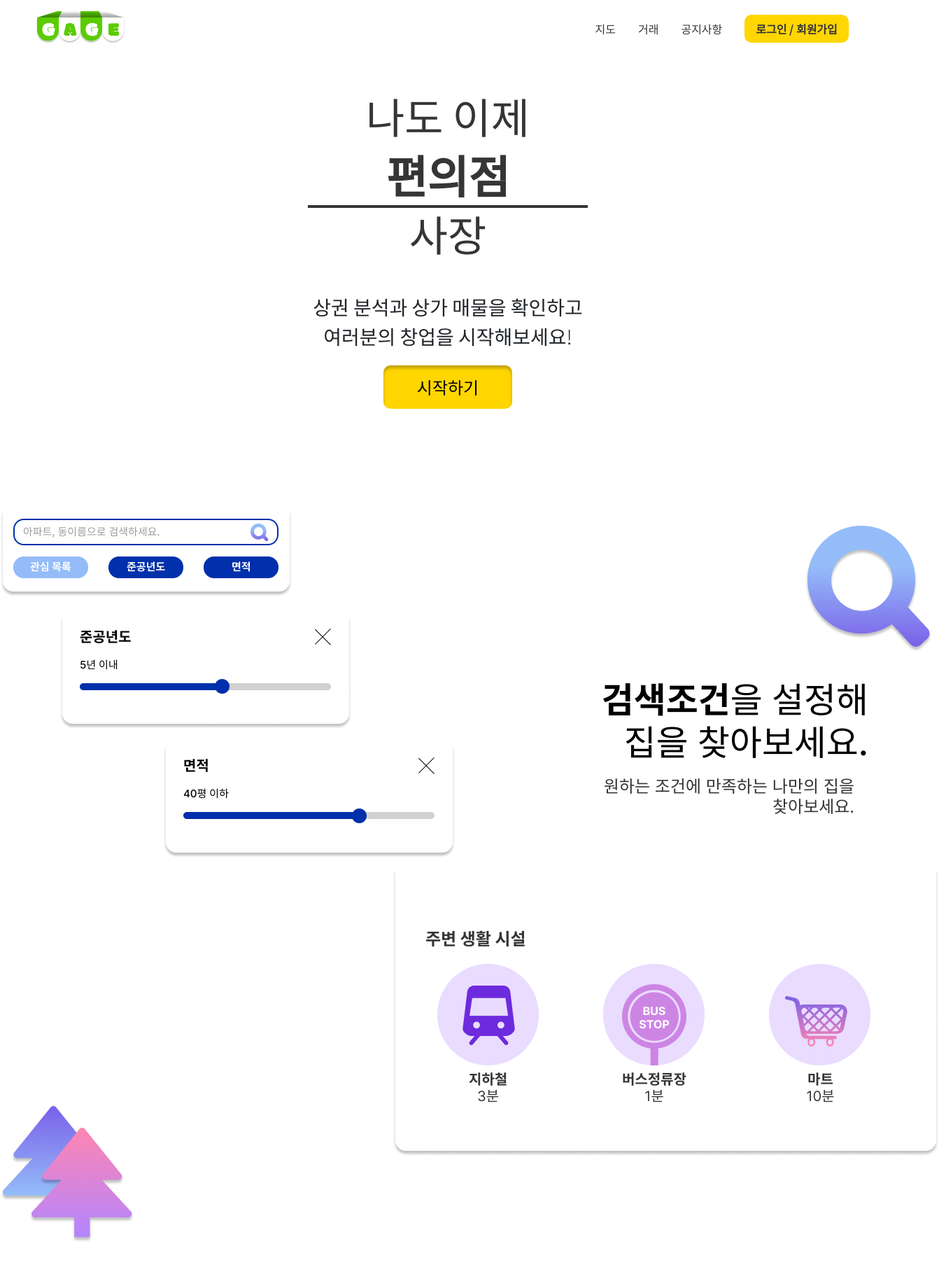
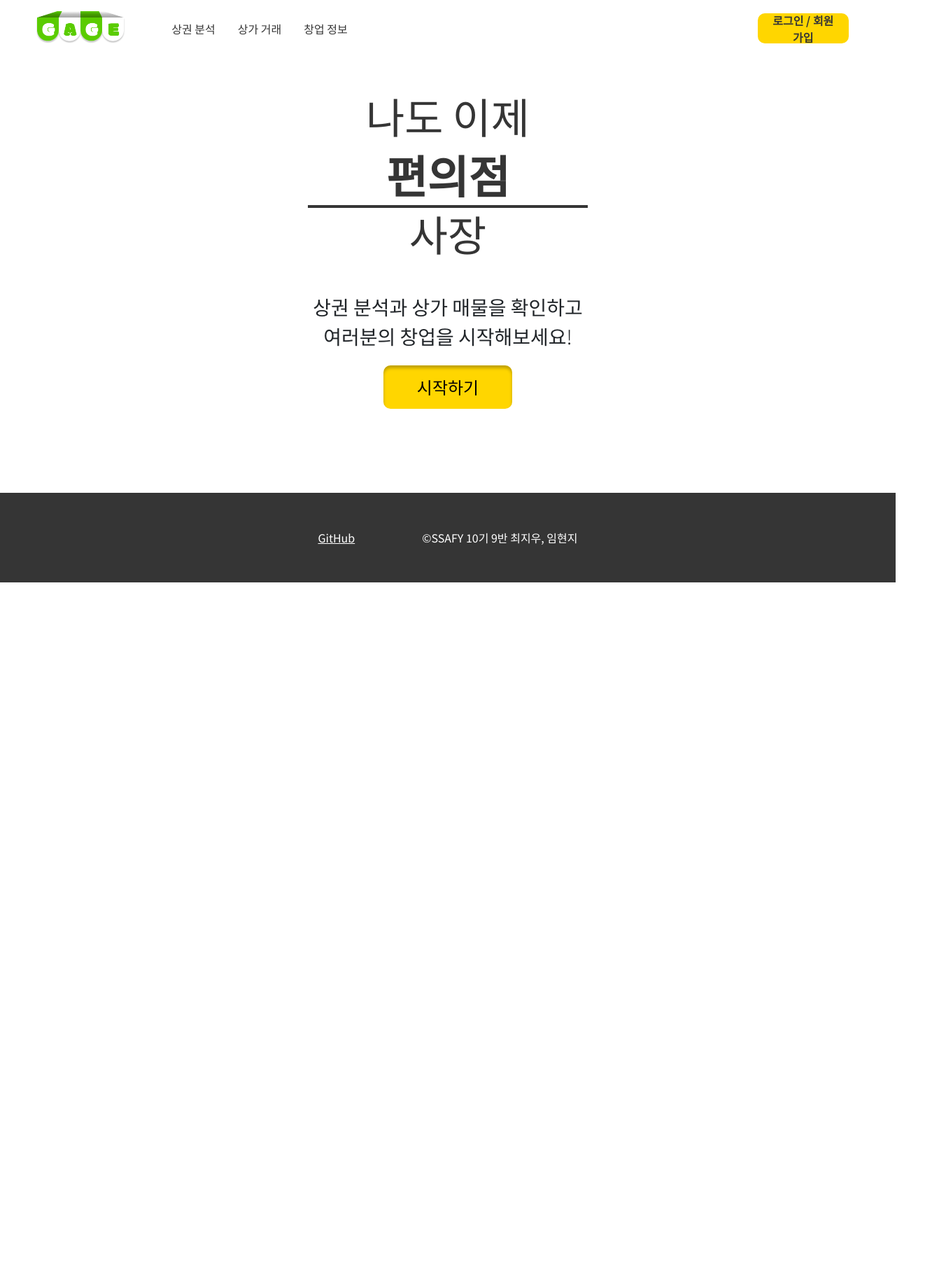
Before and after one commit to cielo0105/gage_vue, a Vue app: page / in a window 1280 px wide. Shown: the top 1840 px of the page at 70% size, 1342 px wide, since content can reach past the window. After the commit the page ends 832 px from the top, so only its background shows below. Built offline with nearby package versions, Linux system fonts and the light colour scheme.

Commit message:
:lipstick: nav 변경, map height 변경

```diff
--- a/src/components/common/VHeader.vue
+++ b/src/components/common/VHeader.vue
@@ -21,16 +21,18 @@ const handleLogout = () => {
 <template>
   <header>
     <!-- <LogoIcon @click="goHome()" class="logo" /> -->
+    <div class="header-div">
       <img src="../../assets/Group 135.png" alt="logo" @click="goHome()" class="logo" />
       <nav>
-      <router-link to="/map">지도</router-link>
-      <router-link to="/deal">거래</router-link>
-      <router-link to="/notice">공지사항</router-link>
+        <router-link to="/map">상권 분석</router-link>
+        <router-link to="/deal">상가 거래</router-link>
+        <router-link to="/notice">창업 정보</router-link>
+      </nav>
+    </div>
     <template v-if="isAuth">
       <a class="login-btn" @click="handleLogout">로그아웃</a>
     </template>
     <router-link to="/login" class="login-btn" v-else="isAuth">로그인 / 회원가입</router-link>
-    </nav>
   </header>
 </template>
 
@@ -43,9 +45,15 @@ header {
   background: #fff;
   /* box-shadow: 0px 5px 3px 0px #ececec; */
 }
+
+.header-div {
+  display: flex;
+  align-items: center;
+}
 .logo {
   width: 8rem;
   cursor: pointer;
+  margin-right: 50px;
 }
 a {
   color: #363636;
@@ -55,8 +63,8 @@ a {
   font-weight: 500;
 }
 .login-btn {
-  width: 100%;
-  height: 50px;
+  width: 130px;
+  height: 43px;
   background: rgba(255, 255, 255, 0.6);
   padding: 0.5rem 1rem;
   border-radius: 0.625rem;
@@ -66,5 +74,8 @@ a {
   font-size: 1rem;
   font-weight: 700;
   cursor: pointer;
+  display: flex;
+  align-items: center;
+  justify-content: center;
 }
 </style>
--- a/src/views/HomeView.vue
+++ b/src/views/HomeView.vue
@@ -28,15 +28,6 @@ import VFooter from '@/components/common/VFooter.vue'
       <span>여러분의 창업을 시작해보세요!</span>
       <router-link class="start-btn" to="/map">시작하기</router-link>
     </section>
-    <div class="info1">
-      <img src="../assets/info1.png" alt="info1" />
-    </div>
-    <div class="info2">
-      <img src="../assets/info2.png" alt="info2" />
-    </div>
-    <div class="info3">
-      <img src="../assets/info3.png" alt="info3" />
-    </div>
   </div>
   <VFooter />
 </template>
--- a/src/views/MapView.vue
+++ b/src/views/MapView.vue
@@ -204,6 +204,6 @@ const showDetail = async (lat, lng, dong, code, cnt) => {
 <style scoped>
 #map {
   width: 100vw;
-  height: calc(100vh - 100px);
+  height: calc(100vh - 81.66px);
 }
 </style>
```
Lines whose indentation alone changed are shown as unchanged.
